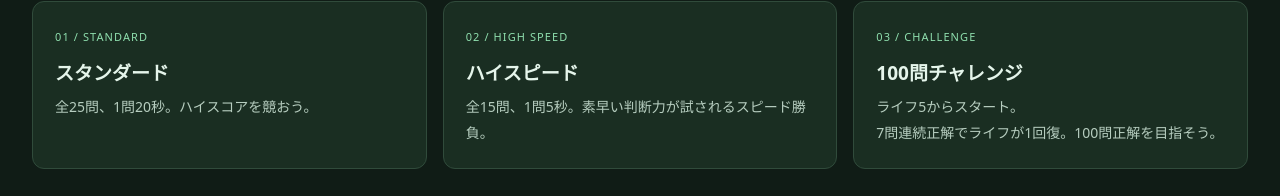
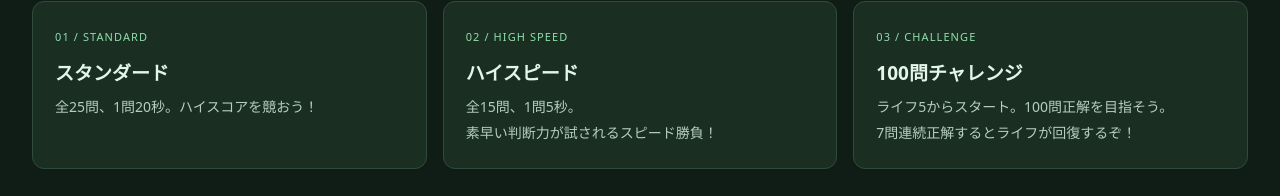
Before and after one commit to b1bunKsu/QuizGame, a plain HTML site: page index.html in a window 1280 px wide. Shown: the part 1185-1381 px from the top of the page. Drawn offline with Linux system fonts and the light colour scheme; no server answers; a web font is replaced by a local one.

Commit message:
文修正

```diff
--- a/index.html
+++ b/index.html
@@ -80,16 +80,17 @@
             <div class="portal-modes">
                 <article><span class="portal-mode-num">01 / STANDARD</span>
                     <h3>スタンダード</h3>
-                    <p>全25問、1問20秒。ハイスコアを競おう。</p>
+                    <p>全25問、1問20秒。ハイスコアを競おう！</p>
                 </article>
                 <article><span class="portal-mode-num">02 / HIGH SPEED</span>
                     <h3>ハイスピード</h3>
-                    <p>全15問、1問5秒。素早い判断力が試されるスピード勝負。</p>
+                    <p>全15問、1問5秒。</p>
+                    <p>素早い判断力が試されるスピード勝負！</p>
                 </article>
                 <article><span class="portal-mode-num">03 / CHALLENGE</span>
                     <h3>100問チャレンジ</h3>
-                    <p>ライフ5からスタート。</p>
-                    <p>7問連続正解でライフが1回復。100問正解を目指そう。</p>
+                    <p>ライフ5からスタート。100問正解を目指そう。</p>
+                    <p>7問連続正解するとライフが回復するぞ！</p>
                 </article>
             </div>
         </section>
```
